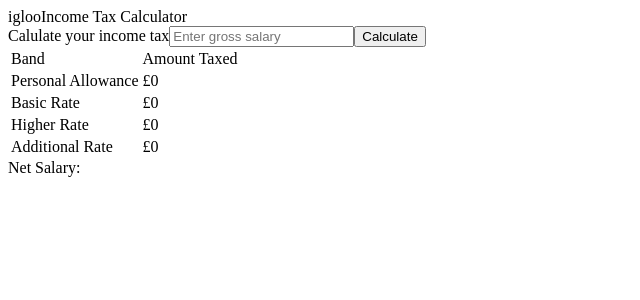
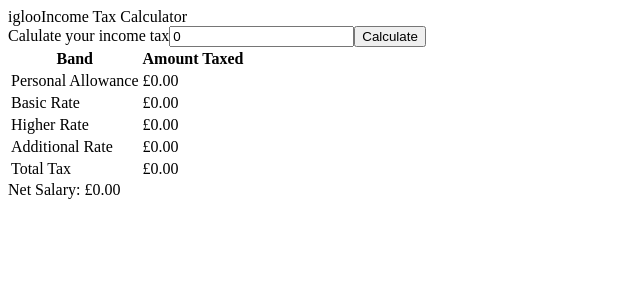
Before and after one commit to benpaullamb/IglooTax, a React app: page / in a window 1280 px wide. Shown: the top 300 px of the page, without its empty margins (0-640 px from the left). Built offline with nearby package versions, Linux system fonts and the light colour scheme; the HTML template or start-up script is replaced by a standard one.

Commit message:
Created tax results table and made functional

```diff
--- a/src/App.js
+++ b/src/App.js
@@ -1,55 +1,31 @@
 import React, { Component } from 'react';
 import ReactDOM from 'react-dom';
 import Header from './Header';
+import SalaryInput from './SalaryInput';
+import TaxResults from './TaxResults';
 
 class App extends Component {
+    constructor(props) {
+        super(props);
+        this.state = {
+            grossSalary: 0
+        };
+    }
+
     render() {
         return (
             <div className="container">
                 <Header/>
-
-                <div className="input page">
-                    <div className="page__container">
-                        <span className="input__prompt">Calulate your income tax</span>
-                        <input type="number" placeholder="Enter gross salary" className="input__input"/>
-                        <button className="input__button">Calculate</button>
-                    </div>
-                </div>
-
-                <div className="results page">
-                    <div className="page__container">
-                        <table>
-                            <thead>
-                                <tr>
-                                    <td>Band</td>
-                                    <td>Amount Taxed</td>
-                                </tr>
-                            </thead>
-                            <tbody>
-                                <tr>
-                                    <td>Personal Allowance</td>
-                                    <td>£0</td>
-                                </tr>
-                                <tr>
-                                    <td>Basic Rate</td>
-                                    <td>£0</td>
-                                </tr>
-                                <tr>
-                                    <td>Higher Rate</td>
-                                    <td>£0</td>
-                                </tr>
-                                <tr>
-                                    <td>Additional Rate</td>
-                                    <td>£0</td>
-                                </tr>
-                            </tbody>
-                        </table>
-
-                        <span className="results__net">Net Salary: </span>
-                    </div>
-                </div>
+                <SalaryInput onCalculate={salary => this.onCalculate(salary)}/>
+                <TaxResults grossSalary={this.state.grossSalary}/>
             </div>
         );
+    }
+
+    onCalculate(salary) {
+        this.setState({
+            grossSalary: salary
+        });
     }
 }
 
--- a/src/Header.js
+++ b/src/Header.js
@@ -1,6 +1,6 @@
 import React, { Component } from 'react';
 
-export default class App extends Component {
+export default class Header extends Component {
     render() {
         return (
             <header className="header">
--- /dev/null
+++ b/src/SalaryInput.js
@@ -0,0 +1,34 @@
+import React, { Component } from 'react';
+
+export default class SalaryInput extends Component {
+    constructor(props) {
+        super(props);
+        this.state = {
+            grossSalary: 0
+        };
+    }
+
+    render() {
+        return (
+            <div className="input page">
+                <div className="page__container">
+                    <span className="input__prompt">Calulate your income tax</span>
+                    <input
+                        value={this.state.grossSalary} onChange={e => this.onSalaryChange(e.target.value)}
+                        type="number" placeholder="Enter gross salary" className="input__input"/>
+                    <button onClick={() => this.onCalculate()} className="input__button">Calculate</button>
+                </div>
+            </div>
+        );
+    }
+
+    onSalaryChange(salary) {
+        this.setState({
+            grossSalary: salary
+        });
+    }
+
+    onCalculate() {
+        if(this.props.onCalculate) this.props.onCalculate(this.state.grossSalary);
+    }
+}
--- /dev/null
+++ b/src/TaxResults.js
@@ -0,0 +1,85 @@
+import React, { Component } from 'react';
+
+export default class TaxResults extends Component {
+
+    calculateTaxes(grossSalary) {
+        let basicRate = 0, higherRate = 0, additionalRate = 0;
+
+        // Basic rate
+        if(grossSalary > 12500) {
+            if(grossSalary <= 50000) {
+                basicRate = (grossSalary - 12500) * 0.2;
+            } else {
+                basicRate = (50000 - 12500) * 0.2;
+            }
+        }
+
+        // Higher rate
+        if(grossSalary > 50000) {
+            if(grossSalary <= 150000) {
+                higherRate = (grossSalary - 50000) * 0.4;
+            } else {
+                higherRate = (150000 - 50000) * 0.4;
+            }
+        }
+
+        // Additional rate
+        if(grossSalary > 150000) {
+            higherRate = (grossSalary - 150000) * 0.45;
+        }
+
+        const totalTax = basicRate + higherRate + additionalRate;
+        const netSalary = grossSalary - totalTax;
+
+        return {
+            basicRate: basicRate.toFixed(2),
+            higherRate: higherRate.toFixed(2),
+            additionalRate: additionalRate.toFixed(2),
+            totalTax: totalTax.toFixed(2),
+            netSalary: netSalary.toFixed(2)
+        };
+    }
+
+    render() {
+        const taxes = this.calculateTaxes(this.props.grossSalary);
+
+        return (
+            <div className="results page">
+                <div className="page__container">
+                    <table className="results__table">
+                        <thead>
+                            <tr>
+                                <th className="results__band">Band</th>
+                                <th>Amount Taxed</th>
+                            </tr>
+                        </thead>
+                        <tbody>
+                            <tr>
+                                <td className="results__band">Personal Allowance</td>
+                                <td>£0.00</td>
+                            </tr>
+                            <tr>
+                                <td className="results__band">Basic Rate</td>
+                                <td>£{taxes.basicRate}</td>
+                            </tr>
+                            <tr>
+                                <td className="results__band">Higher Rate</td>
+                                <td>£{taxes.higherRate}</td>
+                            </tr>
+                            <tr>
+                                <td className="results__band">Additional Rate</td>
+                                <td>£{taxes.additionalRate}</td>
+                            </tr>
+                            <tr>
+                                <td className="results__total">Total Tax</td>
+                                <td>£{taxes.totalTax}</td>
+                            </tr>
+                        </tbody>
+                    </table>
+
+                    <span className="results__net">Net Salary: £{taxes.netSalary}</span>
+                </div>
+            </div>
+        );
+    }
+}
```
Also changed, not shown: 2 other files (tests, documents, lock files or other folders).
